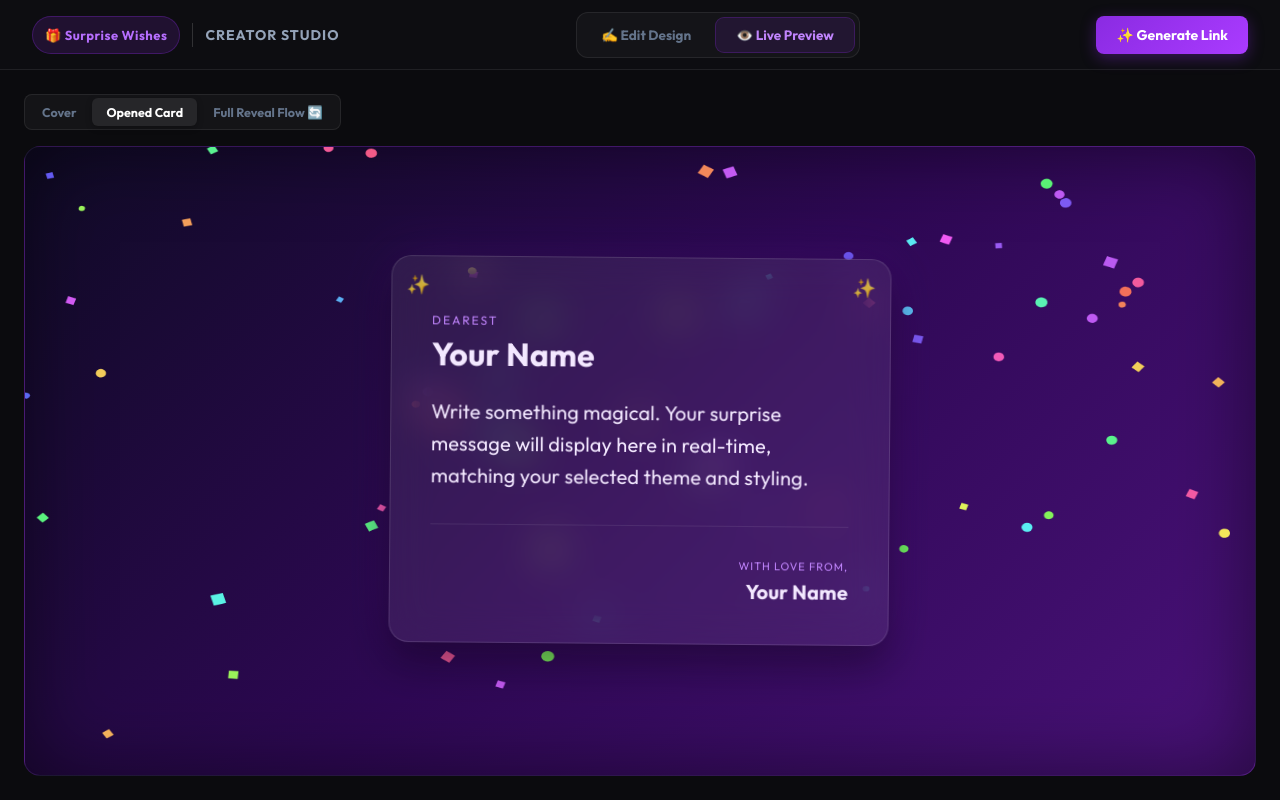
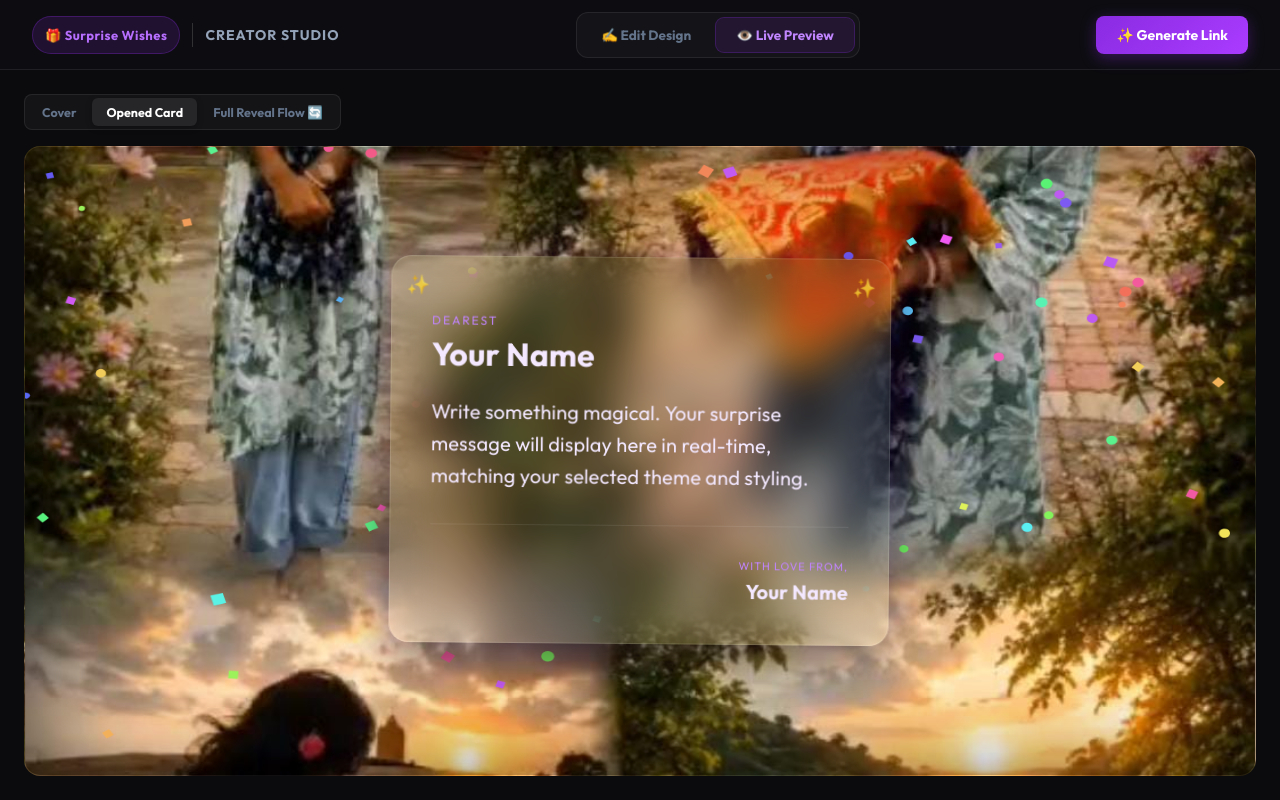
Before and after one commit to AnjaliMahto4197/wishes, a React (Vite) app: page / in a window 1280 px wide. Both pictures are taken after a click on the button "👁️ Live Preview". Built offline with nearby package versions, Linux system fonts and the light colour scheme; a web font is replaced by a local one.

Commit message:
feat: implement wish viewer and creator components with theme and animation support

```diff
--- a/src/components/WishCreator.tsx
+++ b/src/components/WishCreator.tsx
@@ -288,7 +288,15 @@ export const WishCreator: React.FC = () => {
             </div>
 
             {/* The Preview Frame */}
-            <div className={`preview-viewport ${themes.find(t => t.id === wish.theme)?.gradient}`}>
+            <div
+              className={`preview-viewport ${themes.find(t => t.id === wish.theme)?.gradient}`}
+              style={{
+                backgroundImage: `url('/image/swati%20image.jpeg')`,
+                backgroundSize: 'cover',
+                backgroundPosition: 'center',
+                backgroundBlendMode: 'overlay'
+              }}
+            >
               {/* Static Canvas Effect if previewing Card */}
               {(previewMode === 'card' || previewMode === 'interactive') && wish.effect !== 'none' && (
                 <CanvasEffects effect={wish.effect} />
--- a/src/components/WishViewer.tsx
+++ b/src/components/WishViewer.tsx
@@ -37,7 +37,16 @@ export const WishViewer: React.FC<WishViewerProps> = ({ wish }) => {
   };
 
   return (
-    <div className={`viewer-container ${getThemeClass(wish.theme)}`}>
+    <div
+      className={`viewer-container ${getThemeClass(wish.theme)}`}
+      style={{
+        backgroundImage: `url('/image/swati%20image.jpeg')`,
+        backgroundSize: 'cover',
+        backgroundPosition: 'center',
+        backgroundAttachment: 'fixed',
+        backgroundBlendMode: 'overlay'
+      }}
+    >
       {/* Background visual effects */}
       {isOpened && wish.effect !== 'none' && (
         <CanvasEffects effect={wish.effect} />
```
Also changed, not shown: public/image/swati image.jpeg (added).
